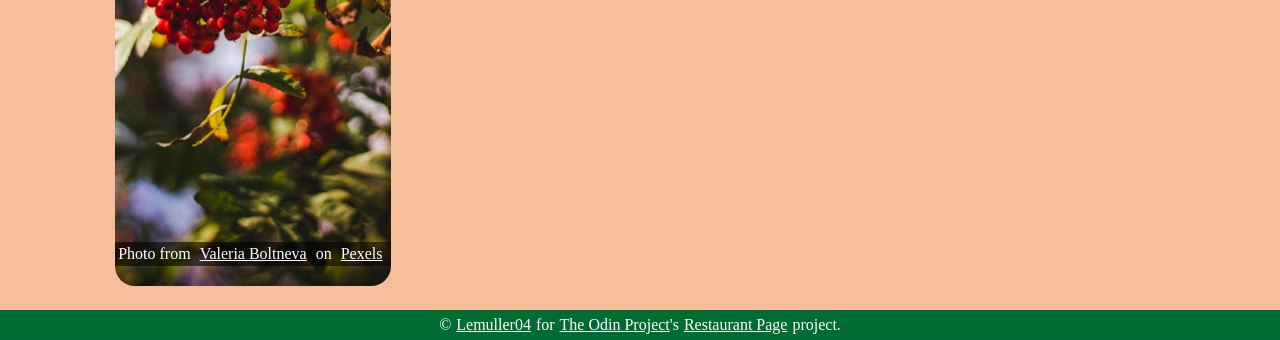
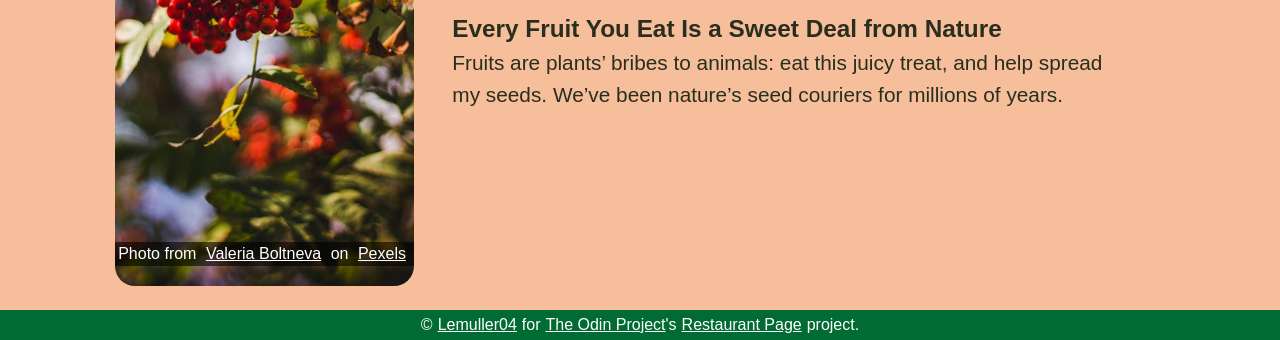
Before and after one commit to Lemuller04/odin-restaurant-page, a website built with webpack: page src/template.html in a window 1280 px wide. Shown: the part 460-800 px from the top of the page. Built offline with nearby package versions, Linux system fonts and the light colour scheme.

Commit message:
feat: finish home page, add nav buttons functionality

```diff
--- a/src/home-page.js
+++ b/src/home-page.js
@@ -9,6 +9,7 @@ const Home = (() => {
 
     addPhoto(container);
     addBanner(container);
+    addCuriosities(container);
 
     content.appendChild(container);
   }
@@ -72,6 +73,66 @@ const Home = (() => {
     return aElements;
   }
 
+  function addCuriosities(element) {
+    const divs = createCuriosities();
+    const curiosity = document.createElement("div");
+    const h2 = document.createElement("h2");
+    h2.textContent = "Did You Know?";
+    curiosity.appendChild(h2);
+    curiosity.appendChild(divs[Math.floor(Math.random() * divs.length)]);
+    curiosity.classList.add("curiosity");
+
+    element.appendChild(curiosity);
+  }
+
+  function createCuriosities() {
+    const curiositiesDivs = [];
+    const curiosities = [
+      {
+        title: "Plants Made the First Chefs",
+        content:
+          "Before humans ever cooked a meal, plants were already seasoning themselves. Herbs, spices, even bitter compounds—these evolved to attract or deter animals!",
+      },
+      {
+        title: "Mushrooms Are Closer to Animals than Plants",
+        content:
+          "Fungi breathe oxygen and digest food the way animals do. Some even glow in the dark—spooky and delicious?",
+      },
+      {
+        title: "Wheat Was Domesticated Over 10,000 Years Ago",
+        content:
+          "It’s one of the first plants humans ever farmed. Every slice of bread is a bite of human history.",
+      },
+      {
+        title: "Trees Communicate Underground",
+        content:
+          "With the help of fungi, trees can send nutrients to one another through underground networks—like a forest-wide internet. Some scientists call it the “Wood Wide Web.”",
+      },
+      {
+        title: "Every Fruit You Eat Is a Sweet Deal from Nature",
+        content:
+          "Fruits are plants’ bribes to animals: eat this juicy treat, and help spread my seeds. We’ve been nature’s seed couriers for millions of years.",
+      },
+    ];
+
+    for (let curiosity of curiosities) {
+      const div = document.createElement("div");
+
+      const h3 = document.createElement("h3");
+      h3.textContent = curiosity.title;
+
+      const p = document.createElement("p");
+      p.textContent = curiosity.content;
+
+      div.appendChild(h3);
+      div.appendChild(p);
+
+      curiositiesDivs.push(div);
+    }
+
+    return curiositiesDivs;
+  }
+
   document.body.appendChild(Footer.footer);
 
   return {
--- a/src/index.js
+++ b/src/index.js
@@ -6,9 +6,31 @@ import Home from "./home-page.js";
 
   buttons.forEach((button) => {
     button.addEventListener("click", () => {
-      console.log(button);
+      clearPage();
+
+      switch (button.value) {
+        case "home":
+          Home.load();
+          break;
+        case "menu":
+          console.log("menu");
+          break;
+        case "contact":
+          console.log("contact");
+          break;
+        default:
+          Home.load();
+      }
     });
   });
+
+  function clearPage() {
+    const content = document.querySelector("#content");
+
+    while (content.firstChild) {
+      content.removeChild(content.firstChild);
+    }
+  }
 })();
 
 Home.load();
--- a/src/styles.css
+++ b/src/styles.css
@@ -22,6 +22,7 @@ body {
   min-height: 100vh;
   background-color: var(--bg-color);
   color: var(--font-color);
+  font-family: Arial, Helvetica, sans-serif;
 }
 
 header,
@@ -106,3 +107,12 @@ footer a:nth-child(2) {
 .banner p {
   font-size: 1.5rem;
 }
+
+.curiosity {
+  padding: 0 3vw;
+  display: flex;
+  flex-direction: column;
+  margin-top: 100px;
+  gap: 20px;
+  font-size: 1.3rem;
+}
--- a/src/template.html
+++ b/src/template.html
@@ -4,15 +4,15 @@
 <head>
   <meta name="viewport" content="width=device-width, initial-scale=1.0">
   <meta charset="UTF-8">
-  <title>Title</title>
+  <title>Odin Restaurant Page</title>
 </head>
 
 <body>
   <header>
     <nav>
-      <button>Home</button>
-      <button>Menu</button>
-      <button>Contact</button>
+      <button value="home">Home</button>
+      <button value="menu">Menu</button>
+      <button value="contact">Contact</button>
     </nav>
   </header>
   <div id="content"></div>
```
